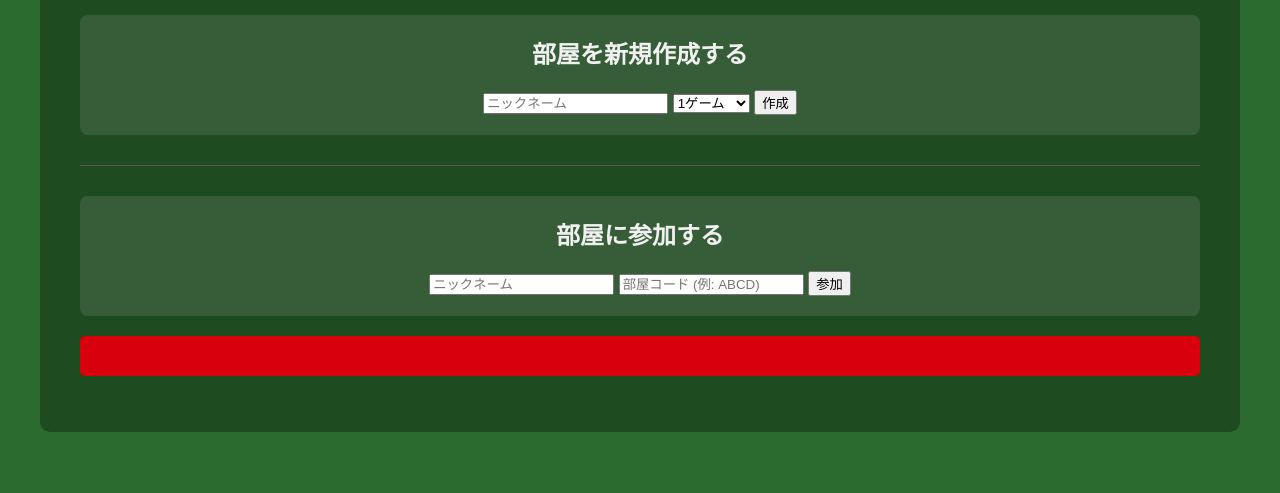
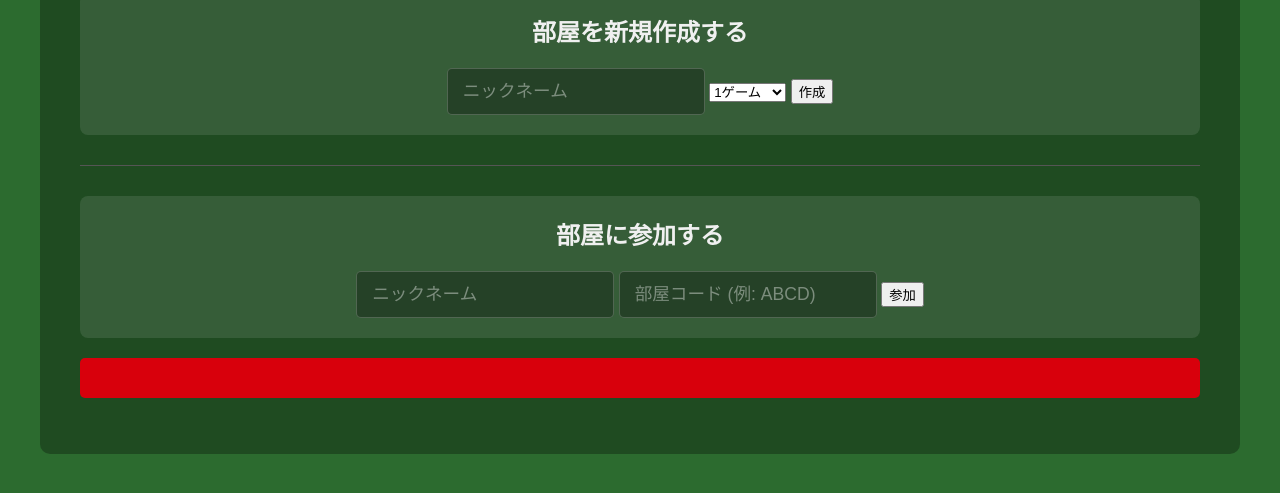
Before and after one commit to 42aiai/online-, a website: page public/index.html in a window 1280 px wide. Shown: the part 241-734 px from the top of the page. Drawn offline with Linux system fonts and the light colour scheme.

Commit message:
Add files via upload

```diff
--- a/public/style.css
+++ b/public/style.css
@@ -273,3 +273,28 @@ hr {
     padding: 3px 8px;
     font-size: 0.8em;
 }
+
+/* --- Textbox Style Customization --- */
+
+/* Lobbyの全てのinput要素に適用 */
+.lobby-section input[type="text"] {
+    background-color: rgba(0, 0, 0, 0.3); /* 背景を半透明の黒に */
+    border: 1px solid rgba(255, 255, 255, 0.2); /* 境界線を半透明の白に */
+    color: #f0f0f0; /* 文字色を明るい灰色に */
+    padding: 12px 15px; /* 内側の余白を少し調整 */
+    font-size: 1.1em; /* フォントサイズを少し大きく */
+    border-radius: 5px; /* 角を丸める */
+    transition: all 0.3s ease; /* アニメーションを追加 */
+    outline: none; /* フォーカス時の青い枠線を消す */
+}
+
+/* テキストボックスにカーソルが当たった時のスタイル */
+.lobby-section input[type="text"]:focus {
+    border-color: #4CAF50; /* 境界線の色をテーマカラーの緑に */
+    box-shadow: 0 0 10px rgba(76, 175, 80, 0.5); /* ほのかに光るエフェクトを追加 */
+}
+
+/* プレースホルダー（入力前の薄い文字）のスタイル */
+.lobby-section input[type="text"]::placeholder {
+    color: rgba(255, 255, 255, 0.4); /* プレースホルダーの色をさらに薄く */
+}
```
